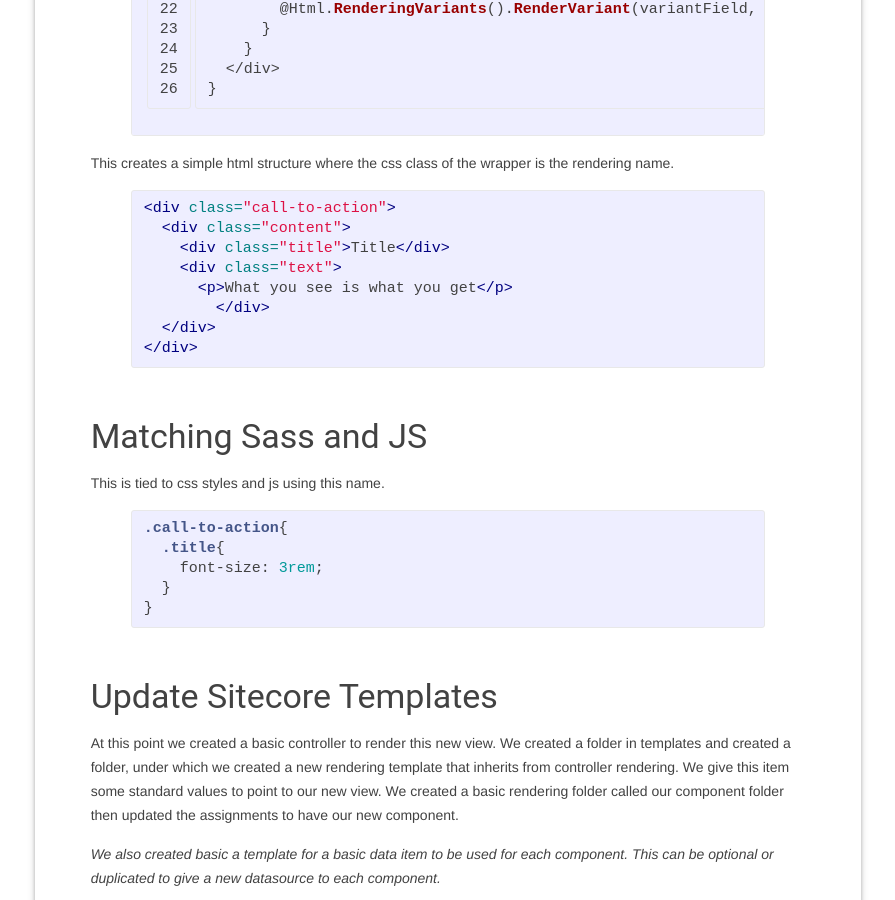
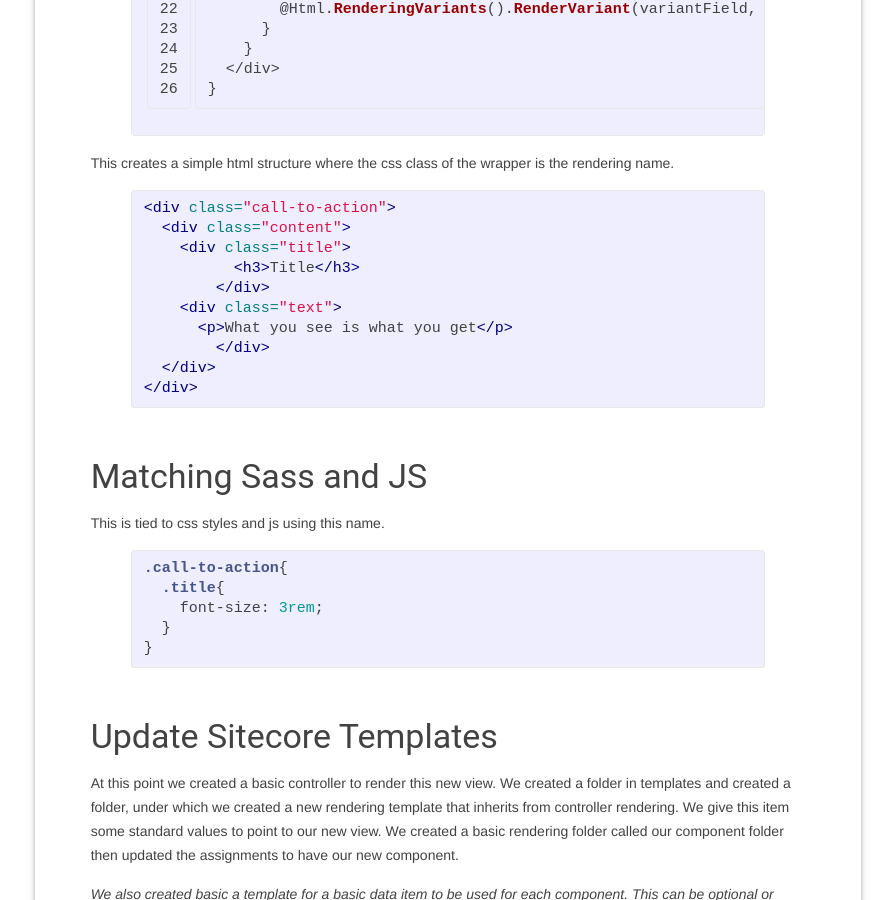
Before and after one commit to Boyd-B/boyd-b.github.io, a Jekyll site: the page built from _posts/2018/2018-3-7-turning-sitecore-variants-into-components.markdown, in a window 1280 px wide and 900 px high, scrolled down 1675 px. Shown: the whole window, without its empty margins (192-1087 px from the left). Built offline with Jekyll 4.4.1, drawn with Linux system fonts in a browser that asks for light colours.

Commit message:
Changing html divs again.

```diff
--- a/_posts/2018/2018-3-7-turning-sitecore-variants-into-components.markdown
+++ b/_posts/2018/2018-3-7-turning-sitecore-variants-into-components.markdown
@@ -59,7 +59,9 @@ This creates a simple html structure where the css class of the wrapper is the r
 {% highlight html %}
 <div class="call-to-action">
   <div class="content">
-    <div class="title">Title</div>
+    <div class="title">
+	  <h3>Title</h3>
+	</div>
     <div class="text">
       <p>What you see is what you get</p>
 	</div>
```
